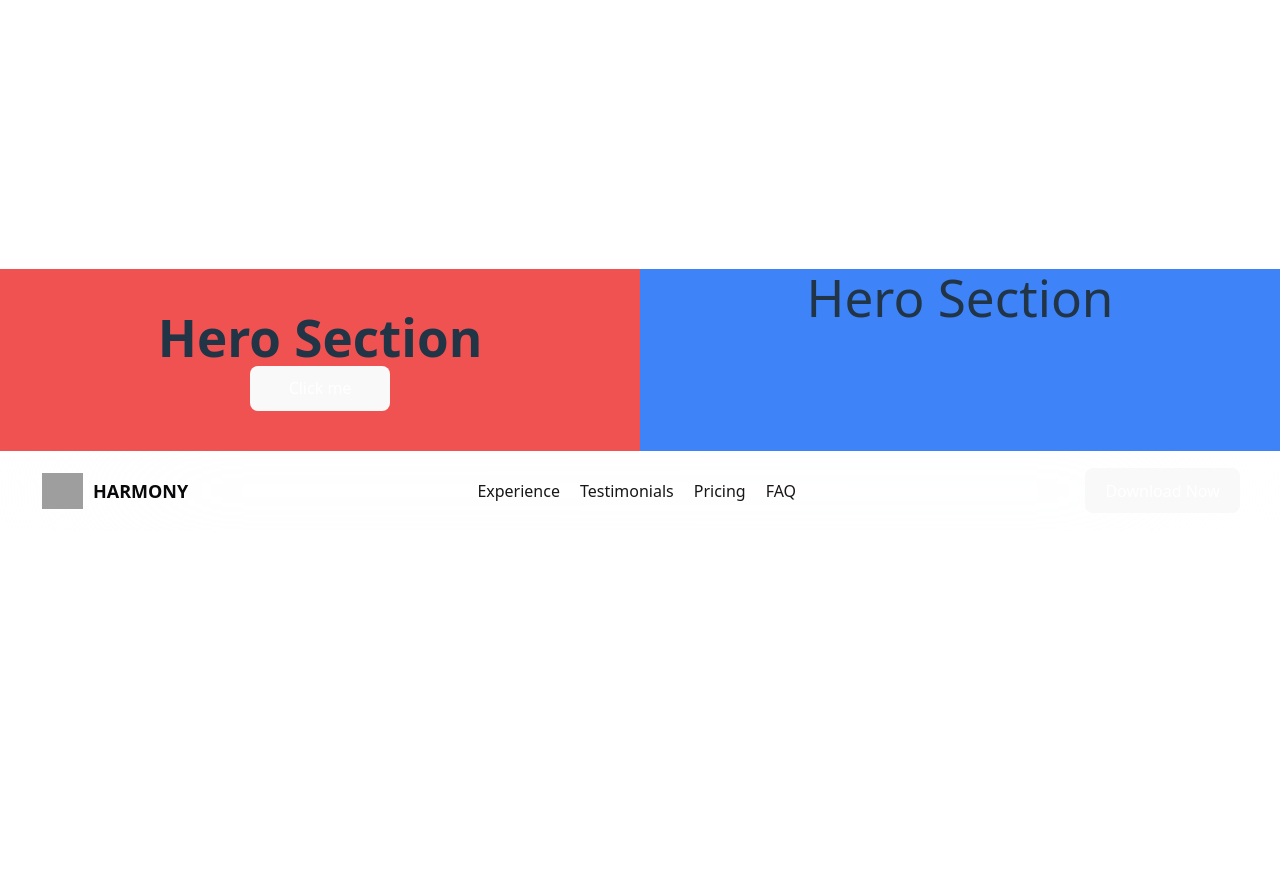
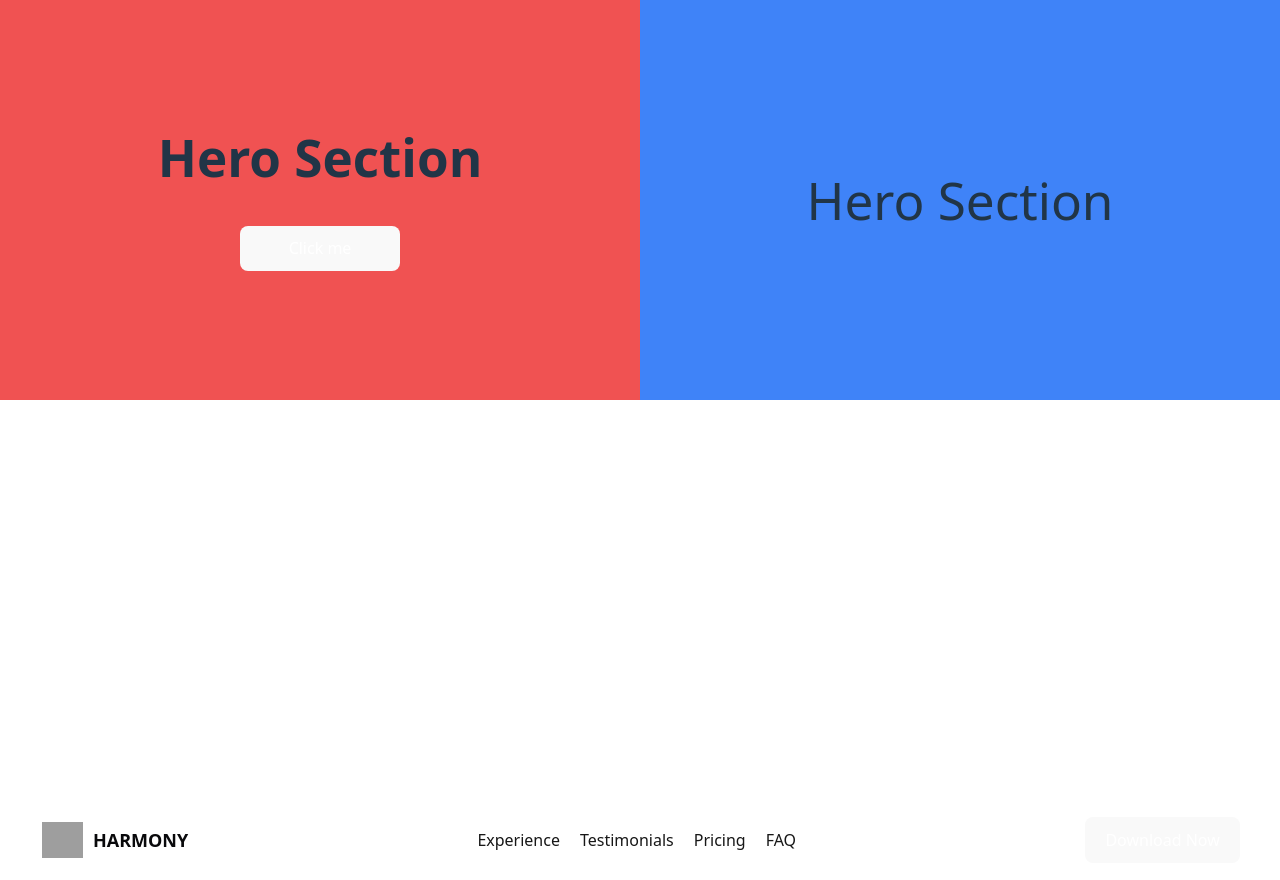
Before and after one commit to HamzaAmir97/Travel_Agency, a React (Vite) app: page / in a window 1280 px wide. Before the commit the page ends 800 px from the top, so only its background shows below. Built offline with nearby package versions, Linux system fonts and the light colour scheme; no server answers; grey boxes are pictures that could not be loaded.

Commit message:
edit  hero button

```diff
--- a/src/components/herosection.tsx
+++ b/src/components/herosection.tsx
@@ -4,12 +4,14 @@ import { motion } from "framer-motion";
 
 const HeroSection = () => {
     return (
-        <div className="grid lg:grid-cols-2 sm:grid-cols-1  w-screen  min-h-full  text-center  ">
-            <motion.div className="w-full h-full p-10 text-center bg-red-500">
+        <div className="grid lg:grid-cols-2 sm:grid-cols-1  w-screen h-screen text-center m-0 gap-0 " >
+
+            <motion.div className="max-h-1/2 p-10  flex  flex-col justify-center items-center gap-10    bg-red-500">
                 <h1 className="text-4xl font-bold hover:text-blue-500">Hero Section</h1>
-                <button className="bg-blue-500 w-1/4 rounded-md py-10 text-white p-2">Click me</button>
+                <button className="bg-blue-500 w-40  rounded-lg py-10 text-white p-2">Click me</button>
             </motion.div>
-            <motion.div className="w-full h-full bg-blue-500">
+
+            <motion.div className="max-h-1/2 flex flex-col justify-center items-center bg-blue-500">
                 <h1>Hero Section</h1>
             </motion.div>
         </div>
```
